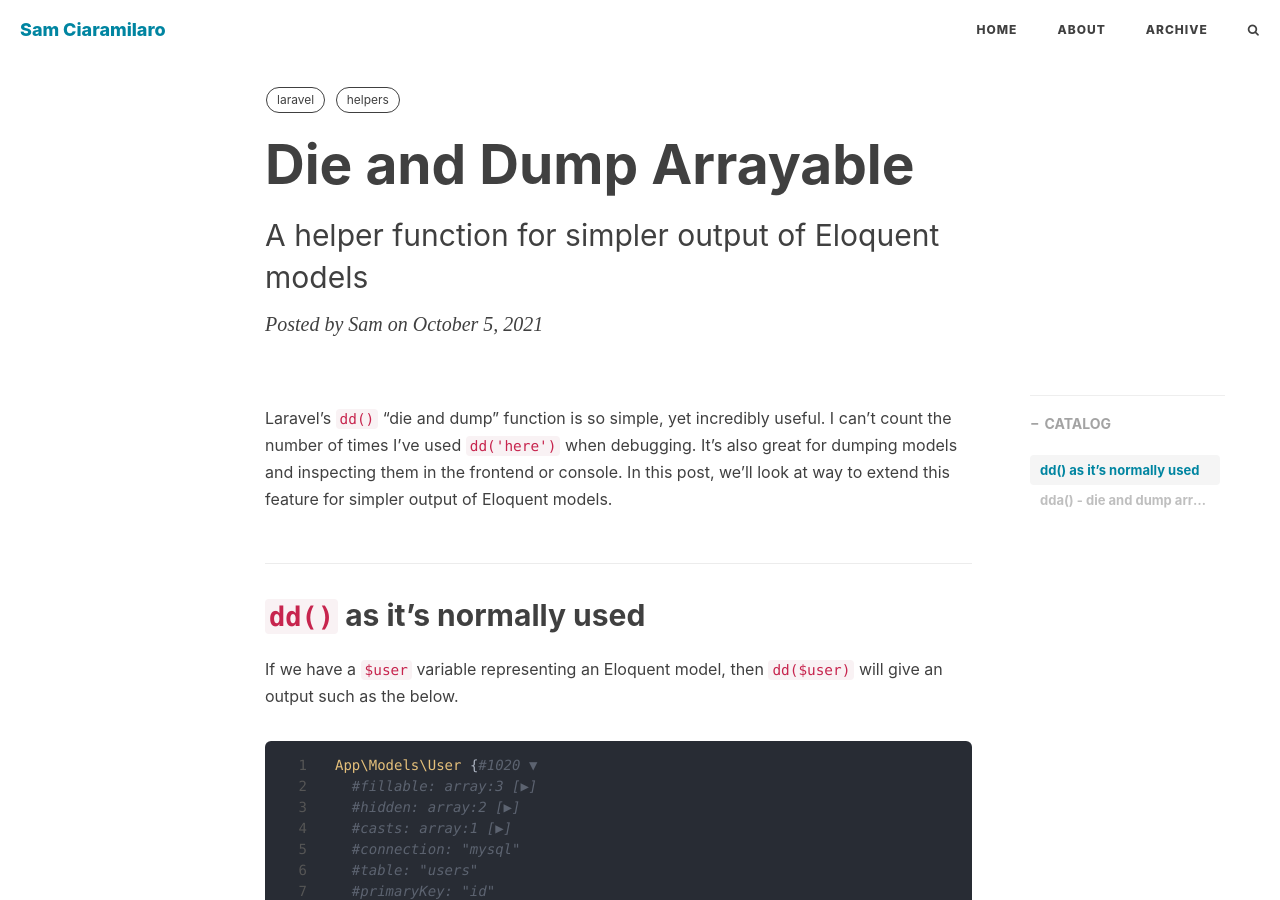
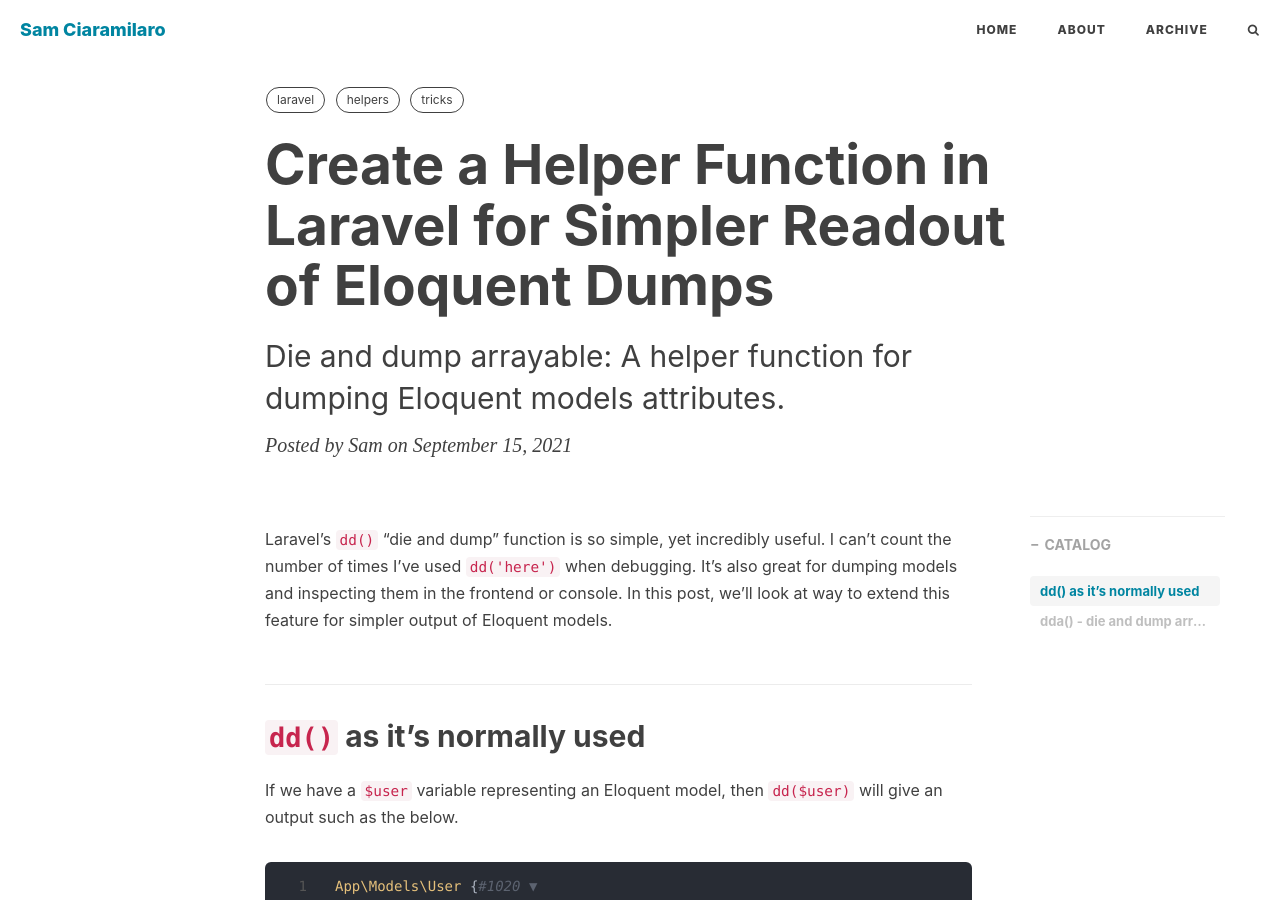
Before and after one commit to mass6/samciaramilaro-jekyll, a Jekyll site: the page built from _posts/2021-09-15-an-alternative-way-to-dump-eloquent-models.md, in a window 1280 px wide and 900 px high. Built offline with Jekyll 4.4.1, drawn with Linux system fonts in a browser that asks for light colours; nearby versions of some CDN libraries; comment, search, counter and statistics services are not loaded; some of the changed text lies outside the part shown.

Commit message:
Update and rename article

````diff
--- a/_posts/2021-10-05-die-and-dump-arrayable.md
+++ b/_posts/2021-09-15-an-alternative-way-to-dump-eloquent-models.md
@@ -1,14 +1,15 @@
 ---
 layout:     post
-title:      "Die and Dump Arrayable"
-subtitle:   "A helper function for simpler output of Eloquent models"
-date:       2021-10-05 12:00:00
+title:      "Create a Helper Function in Laravel for Simpler Readout of Eloquent Dumps"
+subtitle:   "Die and dump arrayable: A helper function for dumping Eloquent models attributes."
+date:       2021-09-15 12:00:00
 header-style: text
 author:     "Sam"
-catalog: false
+catalog: true
 tags:
   - laravel
   - helpers
+  - tricks
 ---
 
 Laravel's <a href="https://laravel.com/docs/8.x/collections#method-dd" target="_blank" rel="noopener noreferrer">`dd()`</a> "die and dump" function is so simple, yet incredibly useful. I can't count the number of times I've used `dd('here')` when debugging. It's also great for dumping models and inspecting them in the frontend or console. In this post, we'll look at way to extend this feature for simpler output of Eloquent models.
@@ -68,7 +69,9 @@
 
 ## `dda()` - die and dump arrayable
 
-To create this helper function, start by adding this helper file that will contain the new `dda` function.
+To create this helper function, start by adding this helper file that will contain
+the new `dda` function. If you already have a customer helper file that's auto-loaded,
+you can place it there instead.
 
 ```php
 // app/Helpers.php
@@ -107,4 +110,6 @@
 composer dump-autoload
 ```
 
-That's it. You can now use `dda($user)`, and it will work the same as calling the `toArray()` method on the $user object. What's more, you can still pass other variables to this function, and it will function just like the normal `dd()` method.
+That's it. You can now use `dda($user)`, and it will work the same as calling
+the `toArray()` method on the $user object. What's more, you can still pass other
+variables to this function, and it will function just like the normal `dd()` method.
````
Also changed, not shown: other parts of _posts/2021-09-15-an-alternative-way-to-dump-eloquent-models.md (+1 -1 lines).
